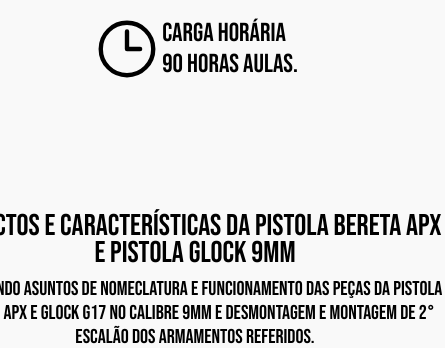
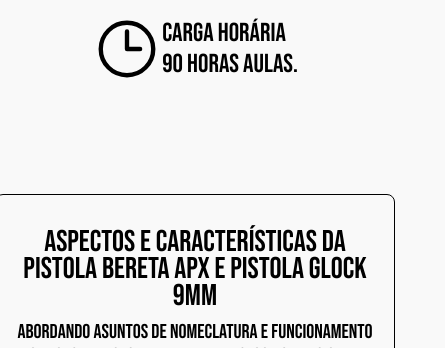
Before and after one commit to EvandroBallesSantos/Site_Aquila-Shooting, a website: page index.html in a window 390 px wide. Shown: the part 400-748 px from the top of the page, 445 px wide, since content can reach past the window. Drawn offline with Linux system fonts and the light colour scheme.

Commit message:
fix: solving the mobile scaling problem.

```diff
--- a/style.css
+++ b/style.css
@@ -20,6 +20,7 @@
     background-color: var(--color-brancoAlvo);
     display: flex;
     flex-direction: column;
+    /* overflow: hidden; */
 }
 
 .cabecalho{
@@ -98,14 +99,17 @@
 }
 .containerCard {
     display: flex;
+    width: 400px;
 }
 .card01 {
     display: flex;
     flex-direction: column;
     align-items: center;
     text-align: center;
-    width: 500px;
-
+    width: 400px;
+    border: 1px solid;
+    border-radius: 8px;
+    padding: 15px;
 }
 .iconCategory img {
     width: 100px;
```
